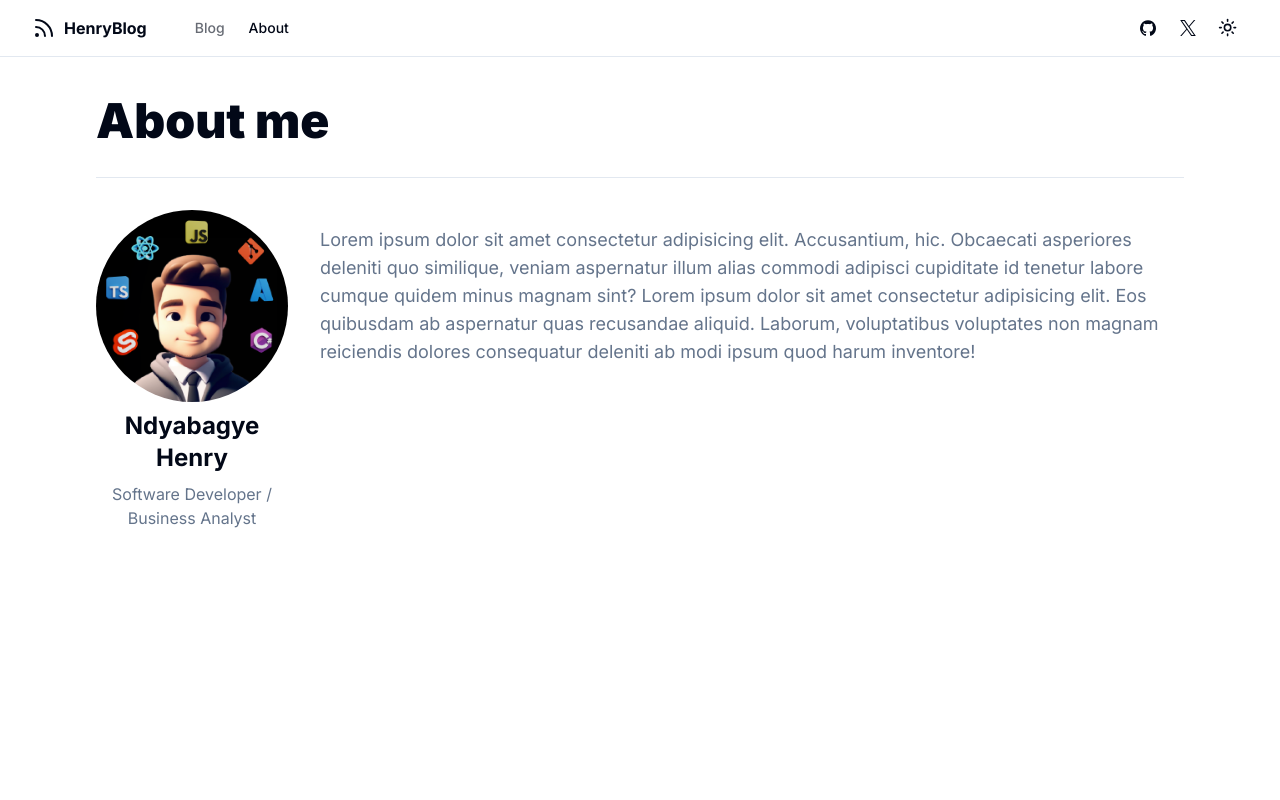
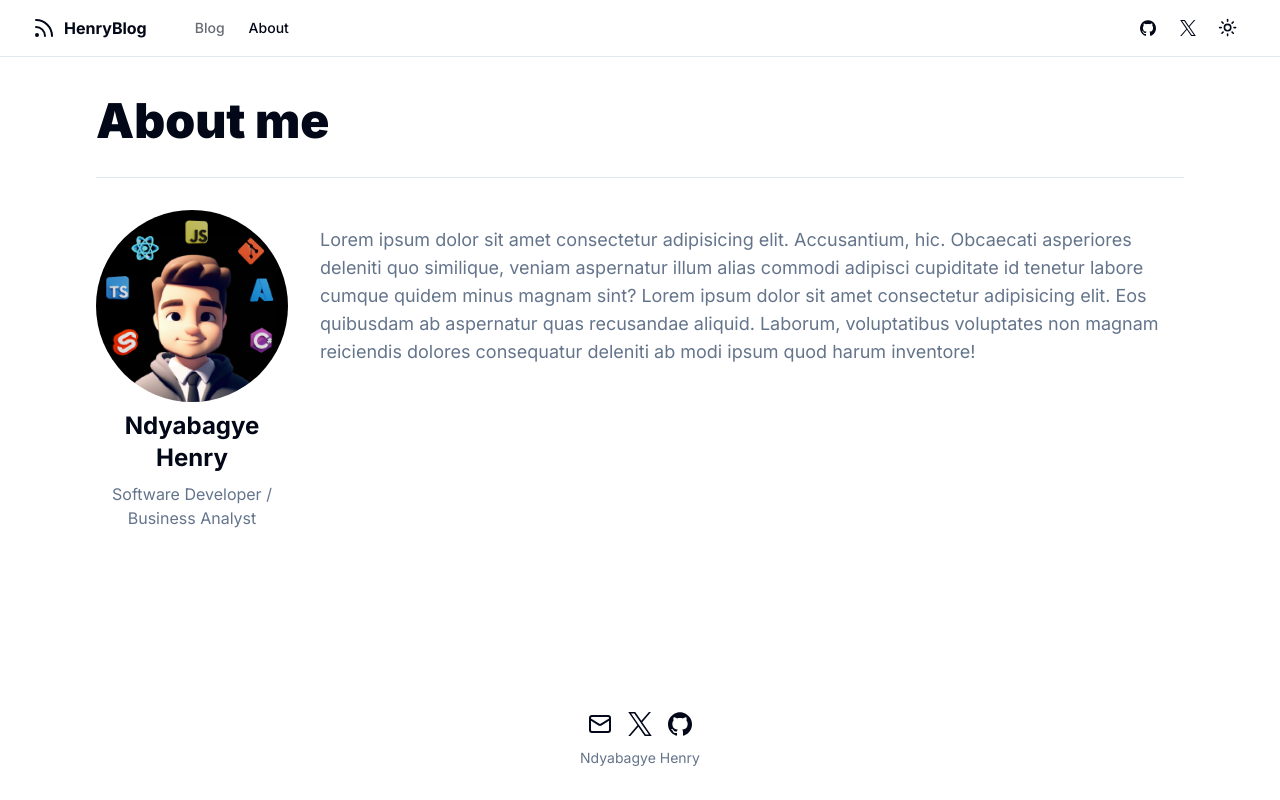
Before and after one commit to ndyabagye/nextjs-velite-blog, a Next.js app: page /about in a window 1280 px wide. Built offline with nearby package versions, Linux system fonts and the light colour scheme; no server answers.

Commit message:
Site Footer

```diff
--- a/app/layout.tsx
+++ b/app/layout.tsx
@@ -5,6 +5,7 @@
 import { SiteHeader } from "@/components/site-header";
 import { Providers } from "@/components/providers";
 import { siteConfig } from "@/config/site";
+import { SiteFooter } from "@/components/site-footer";
 
 const fontSans = FontSans({ subsets: ["latin"], variable: "--font-sans" });
 
@@ -38,6 +39,7 @@
           <div className="relative flex min-h-dvh flex-col bg-background">
             <SiteHeader />
             <main className="flex-1">{children}</main>
+            <SiteFooter />
           </div>
         </Providers>
       </body>
--- /dev/null
+++ b/components/site-footer.tsx
@@ -0,0 +1,35 @@
+import { siteConfig } from "@/config/site";
+import { Mail } from "lucide-react";
+import { Icons } from "./icons";
+
+export function SiteFooter() {
+  return (
+    <footer>
+      <div className="mb-6 mt-14 flex flex-col items-center">
+        <div className="mb-3 flex space-x-4">
+          <a
+            target="_blank"
+            rel="noreferrer"
+            href="mailto:ndyabagyehenrytusi@gmail.com"
+          >
+            <span className="sr-only">Mail</span>
+            <Mail className="h-6 w-6" />
+          </a>
+          <a target="_blank" rel="noreferrer" href={siteConfig.links.twitter}>
+            <span className="sr-only">Twitter</span>
+            <Icons.twitter className="h-6 w-6" />
+          </a>
+          <a target="_blank" rel="noreferrer" href={siteConfig.links.github}>
+            <span className="sr-only">Github</span>
+            <Icons.gitHub className="h-6 w-6" />
+          </a>
+        </div>
+        <div className="mb-2 flex space-x-2 text-sm text-muted-foreground">
+          <a href={siteConfig.links.personalSite} target="_blank">
+            {siteConfig.author}
+          </a>
+        </div>
+      </div>
+    </footer>
+  );
+}
```
